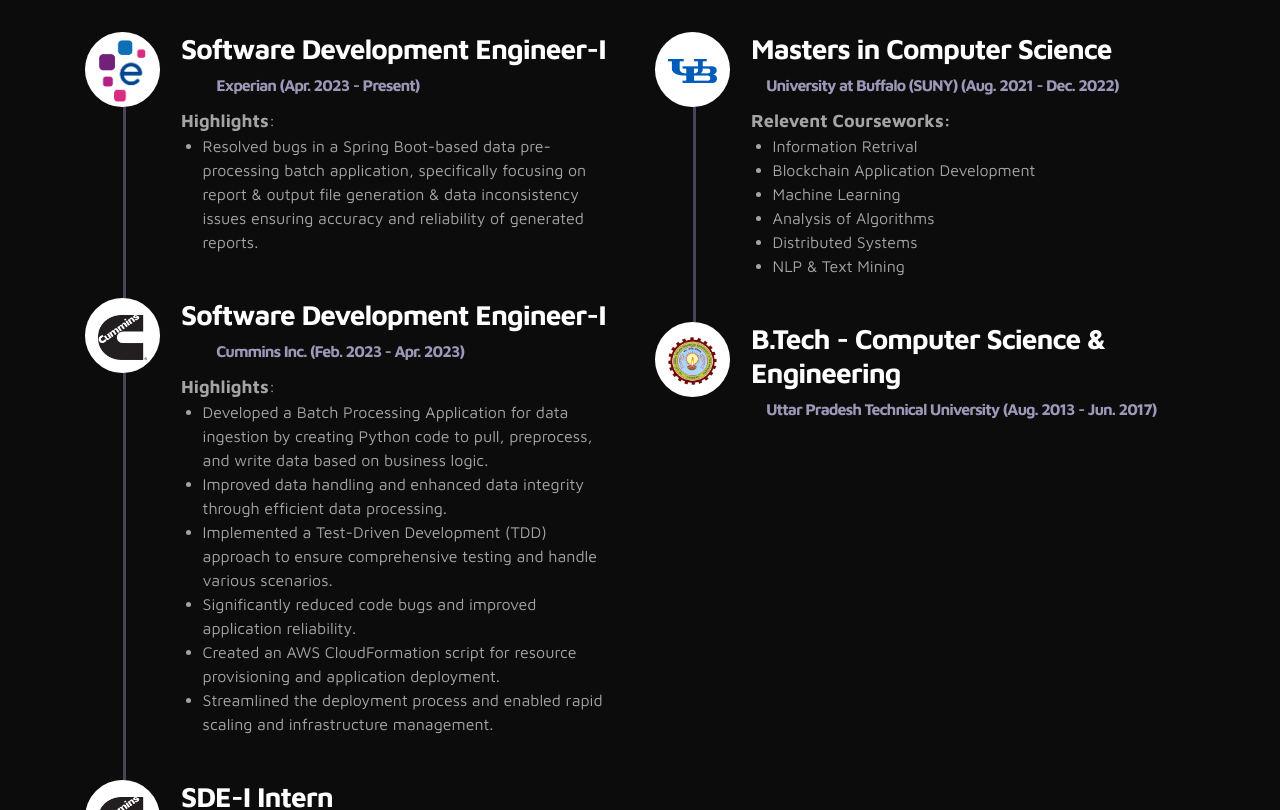
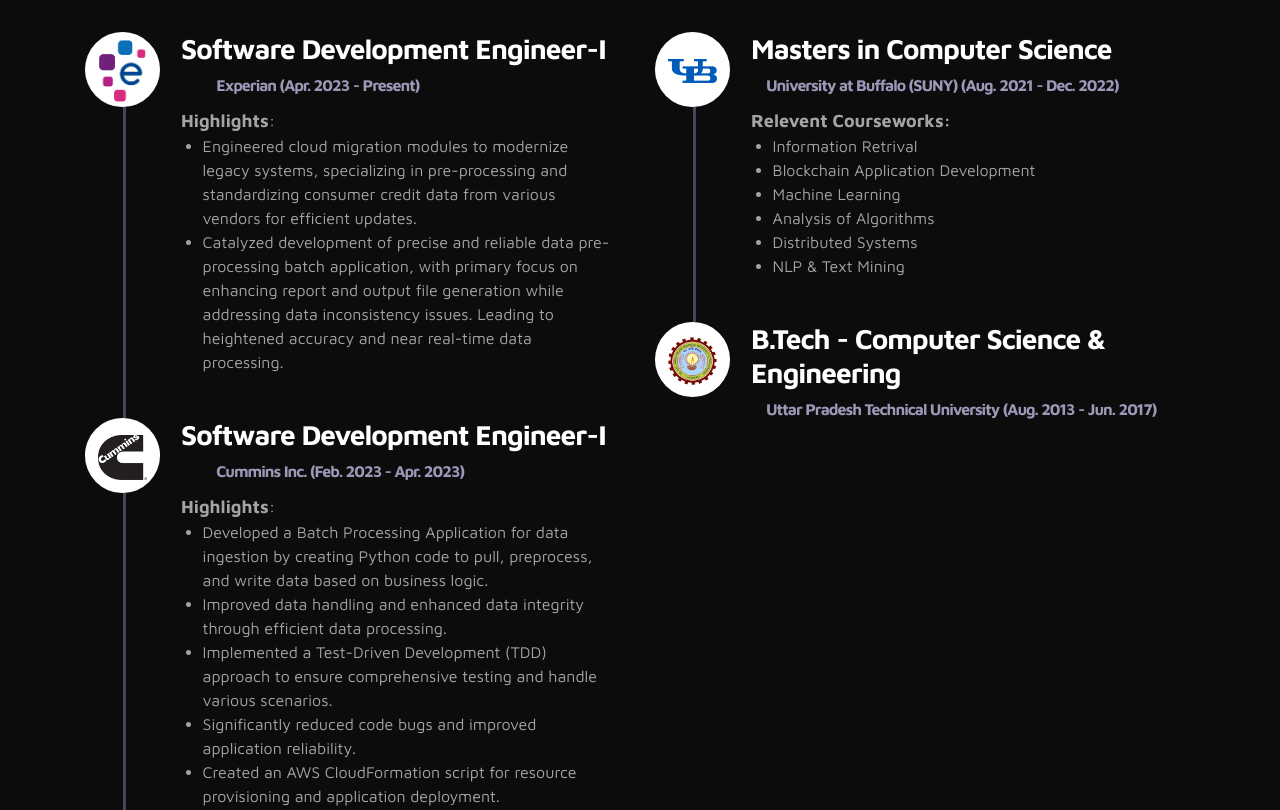
Before and after one commit to vchaurasia95/vchaurasia95.github.io, a plain HTML site: page index.html in a window 1280 px wide. Shown: the part 1040-1850 px from the top of the page. Drawn offline with Linux system fonts and the light colour scheme.

Commit message:
Updating Experience Details

```diff
--- a/index.html
+++ b/index.html
@@ -137,10 +137,14 @@
                                         Present)</small></h3>
                                 <p><b>Highlights</b>:
                                 <ul>
-                                    <li>Resolved bugs in a Spring Boot-based data pre-processing batch application,
-                                        specifically focusing on report & output file
-                                        generation & data inconsistency issues ensuring accuracy and reliability of
-                                        generated reports.</li>
+                                    <li>Engineered cloud migration modules to modernize legacy systems, specializing in
+                                        pre-processing and standardizing consumer
+                                        credit data from various vendors for efficient updates.</li>
+                                    <li>Catalyzed development of precise and reliable data pre-processing batch
+                                        application, with primary focus on enhancing report
+                                        and output file generation while addressing data inconsistency issues. Leading
+                                        to heightened accuracy and near real-time data
+                                        processing.</li>
                                 </ul>
                                 </p>
                             </div>
```
